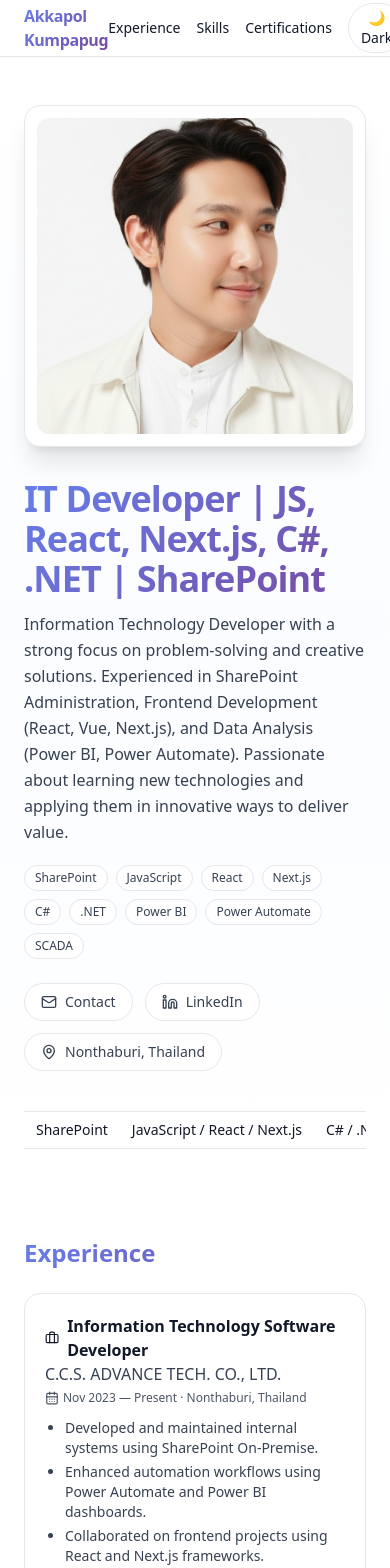
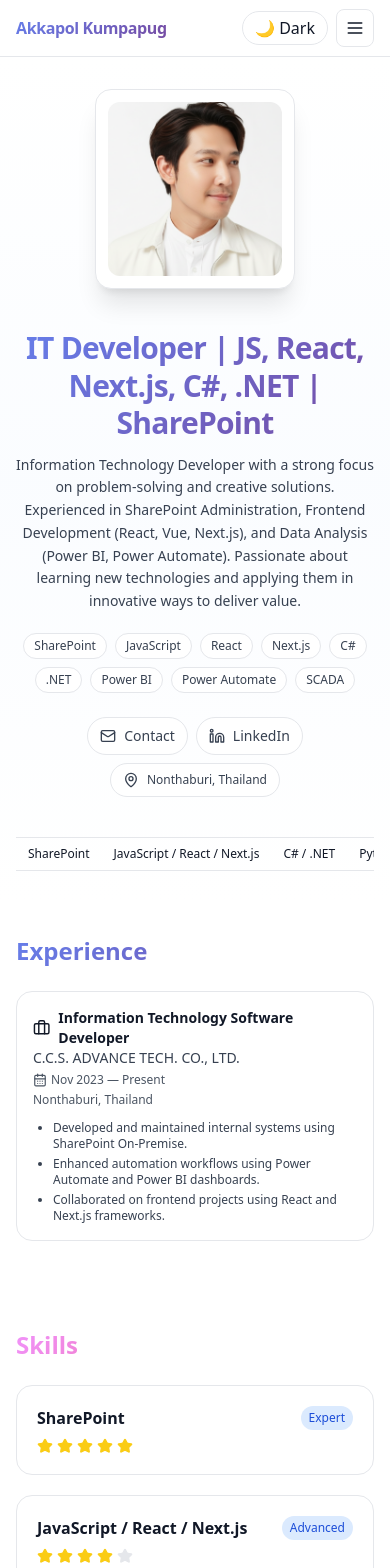
Before and after one commit to akkpol/akkapol-portfolio, a Next.js app: page / in a window 390 px wide. Shown: the top 1568 px of the page. Built offline with nearby package versions, Linux system fonts and the light colour scheme.

Commit message:
Make website responsive for all platforms

```diff
--- a/app/layout.tsx
+++ b/app/layout.tsx
@@ -9,6 +9,9 @@ export const metadata = {
 export default function RootLayout({ children }: { children: React.ReactNode }) {
   return (
     <html lang="en" suppressHydrationWarning>
+      <head>
+        <meta name="viewport" content="width=device-width, initial-scale=1, maximum-scale=5" />
+      </head>
       <body className="bg-white dark:bg-gray-950 text-gray-900 dark:text-gray-50 transition-colors duration-300" suppressHydrationWarning>
         <ErrorBoundary>
           {children}
--- a/app/page.tsx
+++ b/app/page.tsx
@@ -1,8 +1,8 @@
 // Next.js Profile Page powered by LinkedIn Resume (Auto-filled from PDF)
 'use client';
 import { useState, useRef, useEffect, useCallback } from 'react';
-import { motion } from 'framer-motion';
-import { Mail, MapPin, Linkedin } from 'lucide-react';
+import { motion, AnimatePresence } from 'framer-motion';
+import { Mail, MapPin, Linkedin, Menu, X } from 'lucide-react';
 import { linkedInData } from '@/data/profile';
 import ProfileImage from '@/components/ProfileImage';
 import ExperienceCard from '@/components/ExperienceCard';
@@ -16,6 +16,7 @@ import { validateProfileData } from '@/utils/validation';
 export default function ProfilePage() {
   const [isValid, setIsValid] = useState(true); // Assume valid until checked
   const [showGame, setShowGame] = useState(false);
+  const [isMobileMenuOpen, setIsMobileMenuOpen] = useState(false);
   const cardRef = useRef<HTMLDivElement>(null);
 
   // Validate profile data on mount
@@ -88,38 +89,83 @@ export default function ProfilePage() {
       {showGame && <BugHunt onClose={() => setShowGame(false)} />}
 
       <header className="sticky top-0 backdrop-blur-md bg-white/80 dark:bg-gray-950/80 border-b border-gray-200 dark:border-gray-800 z-10">
-        <nav className="max-w-6xl mx-auto px-6 h-14 flex items-center justify-between">
-          <a href="#" className="font-semibold tracking-tight gradient-text">{b.name}</a>
-          <div className="flex items-center gap-4 text-sm">
+        <nav className="max-w-6xl mx-auto px-4 sm:px-6 h-14 flex items-center justify-between">
+          <a href="#" className="font-semibold tracking-tight gradient-text text-base sm:text-lg">{b.name}</a>
+
+          {/* Desktop Navigation */}
+          <div className="hidden md:flex items-center gap-4 text-sm">
             <a className="hover:underline" href="#experience">Experience</a>
             <a className="hover:underline" href="#skills">Skills</a>
             <a className="hover:underline" href="#certs">Certifications</a>
-            {/* <button
-              onClick={() => setShowGame(true)}
-              className="hover:underline gradient-text-blue font-semibold"
-            >
-              🎮 Play Game
-            </button> */}
             <ThemeToggle />
           </div>
+
+          {/* Mobile Menu Button */}
+          <div className="flex md:hidden items-center gap-2">
+            <ThemeToggle />
+            <button
+              onClick={() => setIsMobileMenuOpen(!isMobileMenuOpen)}
+              className="p-2 rounded-lg border border-gray-200 dark:border-gray-700 hover:shadow transition-shadow"
+              aria-label="Toggle menu"
+            >
+              {isMobileMenuOpen ? <X size={20} /> : <Menu size={20} />}
+            </button>
+          </div>
         </nav>
+
+        {/* Mobile Menu */}
+        <AnimatePresence>
+          {isMobileMenuOpen && (
+            <motion.div
+              initial={{ opacity: 0, height: 0 }}
+              animate={{ opacity: 1, height: 'auto' }}
+              exit={{ opacity: 0, height: 0 }}
+              transition={{ duration: 0.2 }}
+              className="md:hidden overflow-hidden"
+            >
+              <div className="px-4 py-4 space-y-3 border-t border-gray-200 dark:border-gray-800">
+                <a
+                  className="block hover:underline text-sm"
+                  href="#experience"
+                  onClick={() => setIsMobileMenuOpen(false)}
+                >
+                  Experience
+                </a>
+                <a
+                  className="block hover:underline text-sm"
+                  href="#skills"
+                  onClick={() => setIsMobileMenuOpen(false)}
+                >
+                  Skills
+                </a>
+                <a
+                  className="block hover:underline text-sm"
+                  href="#certs"
+                  onClick={() => setIsMobileMenuOpen(false)}
+                >
+                  Certifications
+                </a>
+              </div>
+            </motion.div>
+          )}
+        </AnimatePresence>
       </header>
 
       <section className="relative">
         <div className="absolute inset-0 -z-10 bg-gradient-to-b from-white via-blue-50/30 to-white dark:from-gray-900 dark:via-purple-900/10 dark:to-gray-950" />
 
-        <div className="max-w-6xl mx-auto px-6 pt-12 pb-10">
-          <motion.div initial={{ opacity: 0, y: 16 }} animate={{ opacity: 1, y: 0 }} transition={{ duration: 0.5 }} className="grid md:grid-cols-[280px,1fr] gap-8 items-center">
-            <div onMouseMove={onMouseMove} onMouseLeave={onMouseLeave} className="[perspective:1000px]">
+        <div className="max-w-6xl mx-auto px-4 sm:px-6 pt-8 sm:pt-12 pb-8 sm:pb-10">
+          <motion.div initial={{ opacity: 0, y: 16 }} animate={{ opacity: 1, y: 0 }} transition={{ duration: 0.5 }} className="grid md:grid-cols-[280px,1fr] gap-6 sm:gap-8 items-center">
+            <div onMouseMove={onMouseMove} onMouseLeave={onMouseLeave} className="[perspective:1000px] w-[200px] sm:w-full mx-auto md:mx-0">
               <div ref={cardRef} className="rounded-2xl border border-gray-200 dark:border-gray-800 bg-white dark:bg-gray-900 shadow-xl p-3 transition-transform will-change-transform">
                 <ProfileImage src="/profile.jpg" alt={b.name} />
               </div>
             </div>
 
-            <div>
-              <h1 className="text-4xl md:text-5xl font-black tracking-tight gradient-text-blue">{b.headline}</h1>
-              <p className="mt-3 text-gray-700 dark:text-gray-300 leading-relaxed">{b.about}</p>
-              <div className="mt-5 flex flex-wrap gap-2">
+            <div className="text-center md:text-left mt-4 md:mt-0">
+              <h1 className="text-3xl sm:text-4xl md:text-5xl font-black tracking-tight gradient-text-blue leading-tight">{b.headline}</h1>
+              <p className="mt-3 text-sm sm:text-base text-gray-700 dark:text-gray-300 leading-relaxed">{b.about}</p>
+              <div className="mt-5 flex flex-wrap justify-center md:justify-start gap-2">
                 {b.keywords.map((k) => (
                   <span key={k} className="inline-flex items-center px-2.5 py-1 rounded-full text-xs border border-gray-200 dark:border-gray-700 bg-white dark:bg-gray-800 text-gray-700 dark:text-gray-300">
                     {k}
@@ -127,21 +173,21 @@ export default function ProfilePage() {
                 ))}
               </div>
 
-              <div className="mt-6 flex flex-wrap gap-3 text-sm">
-                <a className="inline-flex items-center gap-2 px-4 py-2 rounded-full border border-gray-200 dark:border-gray-700 bg-white dark:bg-gray-900 hover:shadow-md transition-shadow text-gray-700 dark:text-gray-300" href={`mailto:${b.email}`}>
-                  <Mail size={16} />Contact
+              <div className="mt-6 flex flex-wrap justify-center md:justify-start gap-2 sm:gap-3 text-sm">
+                <a className="inline-flex items-center gap-2 px-3 sm:px-4 py-2 rounded-full border border-gray-200 dark:border-gray-700 bg-white dark:bg-gray-900 hover:shadow-md transition-shadow text-gray-700 dark:text-gray-300" href={`mailto:${b.email}`}>
+                  <Mail size={16} /><span>Contact</span>
                 </a>
-                <a className="inline-flex items-center gap-2 px-4 py-2 rounded-full border border-gray-200 dark:border-gray-700 bg-white dark:bg-gray-900 hover:shadow-md transition-shadow text-gray-700 dark:text-gray-300" href={b.socials.linkedin} target="_blank" rel="noreferrer">
-                  <Linkedin size={16} />LinkedIn
+                <a className="inline-flex items-center gap-2 px-3 sm:px-4 py-2 rounded-full border border-gray-200 dark:border-gray-700 bg-white dark:bg-gray-900 hover:shadow-md transition-shadow text-gray-700 dark:text-gray-300" href={b.socials.linkedin} target="_blank" rel="noreferrer">
+                  <Linkedin size={16} /><span>LinkedIn</span>
                 </a>
-                <span className="inline-flex items-center gap-2 px-4 py-2 rounded-full border border-gray-200 dark:border-gray-700 bg-white dark:bg-gray-900 text-gray-700 dark:text-gray-300">
-                  <MapPin size={16} />{b.location}
+                <span className="inline-flex items-center gap-2 px-3 sm:px-4 py-2 rounded-full border border-gray-200 dark:border-gray-700 bg-white dark:bg-gray-900 text-gray-700 dark:text-gray-300">
+                  <MapPin size={16} /><span className="text-xs sm:text-sm">{b.location}</span>
                 </span>
               </div>
             </div>
           </motion.div>
 
-          <div className="mt-10 overflow-hidden whitespace-nowrap border-y py-2 text-sm">
+          <div className="mt-10 overflow-hidden whitespace-nowrap border-y py-2 text-xs sm:text-sm">
             <div className="inline-block animate-[marquee_18s_linear_infinite]">
               {[...Array(2)].map((_, loop) => (
                 <span key={loop} className="mr-10" aria-hidden={loop > 0}>
@@ -164,14 +210,14 @@ export default function ProfilePage() {
         <TrumpRunner />
       </section> */}
 
-      <section id="experience" className="max-w-6xl mx-auto px-6 py-12">
+      <section id="experience" className="max-w-6xl mx-auto px-4 sm:px-6 py-8 sm:py-12">
         <h2 className="text-2xl font-bold mb-6 gradient-text">Experience</h2>
         {linkedInData.experience.map((exp, i) => (
           <ExperienceCard key={exp.company + exp.startDate} experience={exp} index={i} />
         ))}
       </section>
 
-      <section id="skills" className="max-w-6xl mx-auto px-6 py-12">
+      <section id="skills" className="max-w-6xl mx-auto px-4 sm:px-6 py-8 sm:py-12">
         <h2 className="text-2xl font-bold mb-6 gradient-text-purple">Skills</h2>
         <div className="grid md:grid-cols-2 gap-5">
           {linkedInData.skills.map((skill, i) => (
@@ -180,7 +226,7 @@ export default function ProfilePage() {
         </div>
       </section>
 
-      <section id="certs" className="max-w-6xl mx-auto px-6 py-12">
+      <section id="certs" className="max-w-6xl mx-auto px-4 sm:px-6 py-8 sm:py-12">
         <h2 className="text-2xl font-bold mb-6 gradient-text-teal">Certifications</h2>
         {linkedInData.certifications.map((cert, i) => (
           <CertificationCard key={cert.name} certification={cert} index={i} />
@@ -188,7 +234,7 @@ export default function ProfilePage() {
       </section>
 
       <footer className="border-t border-gray-200 dark:border-gray-800 mt-10">
-        <div className="max-w-6xl mx-auto px-6 py-10 text-sm text-gray-600 dark:text-gray-400">
+        <div className="max-w-6xl mx-auto px-4 sm:px-6 py-8 sm:py-10 text-xs sm:text-sm text-gray-600 dark:text-gray-400 text-center sm:text-left">
           <p>© {new Date().getFullYear()} {b.name}. Built with Next.js · Tailwind · Framer Motion.</p>
         </div>
       </footer>
--- a/components/ExperienceCard.tsx
+++ b/components/ExperienceCard.tsx
@@ -41,17 +41,17 @@ export default function ExperienceCard({ experience, index }: ExperienceCardProp
       whileInView={{ opacity: 1, y: 0 }}
       viewport={{ once: true }}
       transition={{ duration: 0.4, delay: index * 0.05 }}
-      className="mb-6 border border-gray-200 dark:border-gray-800 rounded-2xl p-5 bg-white dark:bg-gray-900 hover:shadow-lg transition-shadow"
+      className="mb-6 border border-gray-200 dark:border-gray-800 rounded-2xl p-4 sm:p-5 bg-white dark:bg-gray-900 hover:shadow-lg transition-shadow"
     >
-      <h3 className="font-semibold flex items-center gap-2">
+      <h3 className="font-semibold text-sm sm:text-base flex items-center gap-2">
         <Briefcase size={18} />
         {experience.title}
       </h3>
-      <p className="text-gray-700 dark:text-gray-300">{experience.company}</p>
-      <p className="text-xs text-gray-600 dark:text-gray-400 flex items-center gap-1 mt-1">
-        <CalendarDays size={14} /> {formatDate(experience.startDate)} — {formatDate(experience.endDate)} · {experience.location}
+      <p className="text-sm text-gray-700 dark:text-gray-300">{experience.company}</p>
+      <p className="text-xs text-gray-600 dark:text-gray-400 flex items-center gap-1 mt-1 flex-wrap">
+        <CalendarDays size={14} /> <span>{formatDate(experience.startDate)} — {formatDate(experience.endDate)}</span> <span className="hidden sm:inline">·</span> <span className="w-full sm:w-auto">{experience.location}</span>
       </p>
-      <ul className="mt-3 list-disc pl-5 text-sm text-gray-700 dark:text-gray-200 space-y-1">
+      <ul className="mt-3 list-disc pl-5 text-xs sm:text-sm text-gray-700 dark:text-gray-200 space-y-1">
         {experience.highlights.map((h, idx) => (
           <li key={idx}>{h}</li>
         ))}
```
